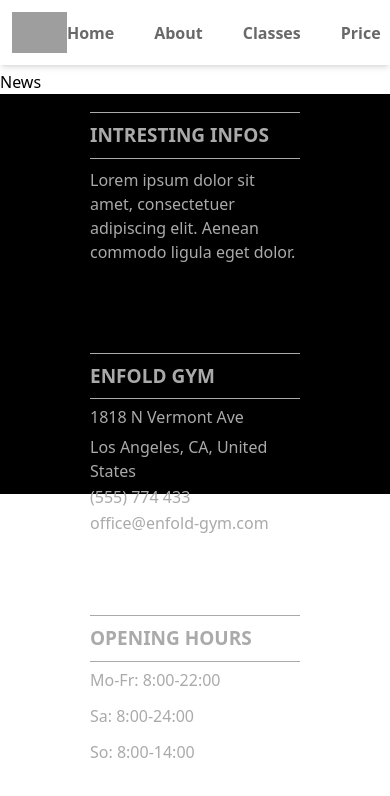
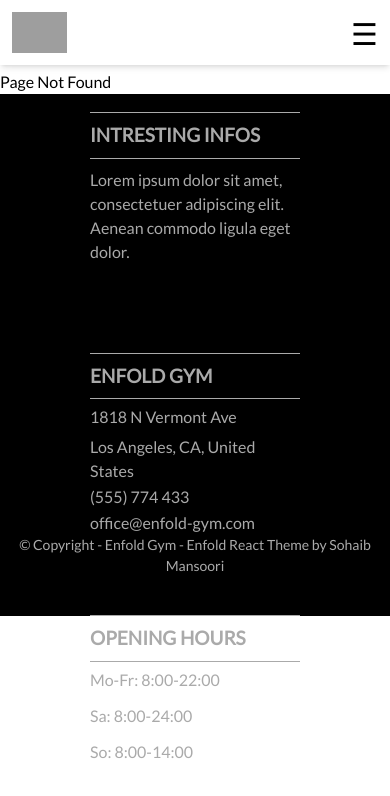
Before and after one commit to suhaib-mansoori963/Enfold-Gym, a React (Vite) app: page /news in a window 390 px wide. Shown: the top 796 px of the page. Built offline with nearby package versions, Linux system fonts and the light colour scheme; grey boxes are pictures that could not be loaded.

Commit message:
feat: Remove News component and update Layout with responsive menu and footer

```diff
--- a/src/App.jsx
+++ b/src/App.jsx
@@ -4,7 +4,6 @@ import Layout from "./Components/Layout/Layout";
 import About from "./Components/About";
 import Classes from "./Components/Classes";
 import Price from "./Components/Price";
-import News from "./Components/News";
 import Contact from "./Components/Contact";
 import ScrollToTop from "./Components/ScrollToTop";
 
@@ -18,7 +17,6 @@ function App() {
           <Route path="/about" element={<About />} />
           <Route path="/classes" element={<Classes />} />
           <Route path="/price" element={<Price />} />
-          <Route path="/news" element={<News />} />
           <Route path="/contact" element={<Contact />} />
           <Route path="*" element={<h1>Page Not Found</h1>} />
         </Route>
--- a/src/Components/Layout/Layout.jsx
+++ b/src/Components/Layout/Layout.jsx
@@ -5,6 +5,7 @@ import CustomLoader from "../CustomLoader";
 export default function Layout() {
   const location = useLocation();
   const [loading, setLoading] = useState(false);
+  const [showMenu, setShowMenu] = useState(false);
 
   useEffect(() => {
     setLoading(true);
@@ -12,7 +13,7 @@ export default function Layout() {
     // Simulate loading delay
     const timer = setTimeout(() => {
       setLoading(false);
-    }, 200); // 500ms ke liye loader dikhayega
+    }, 200); // 200ms ke liye loader dikhayega
 
     return () => clearTimeout(timer);
   }, [location.pathname]);
@@ -20,13 +21,19 @@ export default function Layout() {
   return (
     <>
       <section>
-        <div className="bg-white text-black flex justify-between items-center p-3 fixed top-0 left-0 w-full shadow-md z-50">
+        <div className="bg-white sm:flex-row text-black flex justify-between items-center p-3 fixed top-0 left-0 w-full shadow-md z-50">
           <img
             src="https://kriesi.at/themes/enfold-gym/wp-content/uploads/sites/63/2016/02/logo.png"
-            className="w-[15%] "
+            className="w-[15%] sm:w-[15%] md:w-[20%]"
             alt="logo"
           />
-          <nav className="flex gap-10 text-[16px] font-semibold !mr-[40px] text-[#696969]">
+          <button
+            className="md:hidden text-3xl"
+            onClick={() => setShowMenu(!showMenu)}
+          >
+            ☰
+          </button>
+          <nav className="hidden md:flex gap-10 text-[16px] font-semibold text-[#696969] mr-6">
             {[
               { name: "Home", path: "/" },
               { name: "About", path: "/about" },
@@ -48,6 +55,32 @@ export default function Layout() {
             ))}
           </nav>
         </div>
+        {showMenu && (
+          <div className="md:hidden bg-white shadow-md px-6 py-4 absolute top-[60px] left-0 right-0 z-40">
+            <div className="flex flex-col gap-4">
+              {[
+                { name: "Home", path: "/" },
+                { name: "About", path: "/about" },
+                { name: "Classes", path: "/classes" },
+                { name: "Price", path: "/price" },
+                { name: "Contact", path: "/contact" },
+              ].map((link) => (
+                <NavLink
+                  key={link.name}
+                  to={link.path}
+                  className={({ isActive }) =>
+                    isActive
+                      ? "text-red-600 font-semibold"
+                      : "hover:text-red-600"
+                  }
+                  onClick={() => setShowMenu(false)} // close menu on click
+                >
+                  {link.name}
+                </NavLink>
+              ))}
+            </div>
+          </div>
+        )}
 
         {/* 👇 Loader shown during route change */}
         {loading ? (
@@ -86,6 +119,11 @@ export default function Layout() {
             <p className="py-[6px]">So: 8:00-14:00</p>
           </div>
         </footer>
+        <div className="bg-black w-full text-center py-[20px]">
+          <p className="text-center text-[14px] text-[#AAAAAA] py-[20px]">
+            © Copyright - Enfold Gym - Enfold React Theme by Sohaib Mansoori
+          </p>
+        </div>
       </section>
     </>
   );
--- a/src/Components/News.jsx
+++ /dev/null
@@ -1,7 +0,0 @@
-import React from "react";
-
-function News() {
-  return <div>News</div>;
-}
-
-export default News;
--- a/src/index.css
+++ b/src/index.css
@@ -10,3 +10,7 @@
 body {
   font-family: "Lato", "Helvetica", "Arial", sans-serif;
 } */
+
+body {
+  font-family: "Lato", "Helvetica", "Arial", sans-serif;
+}
```
